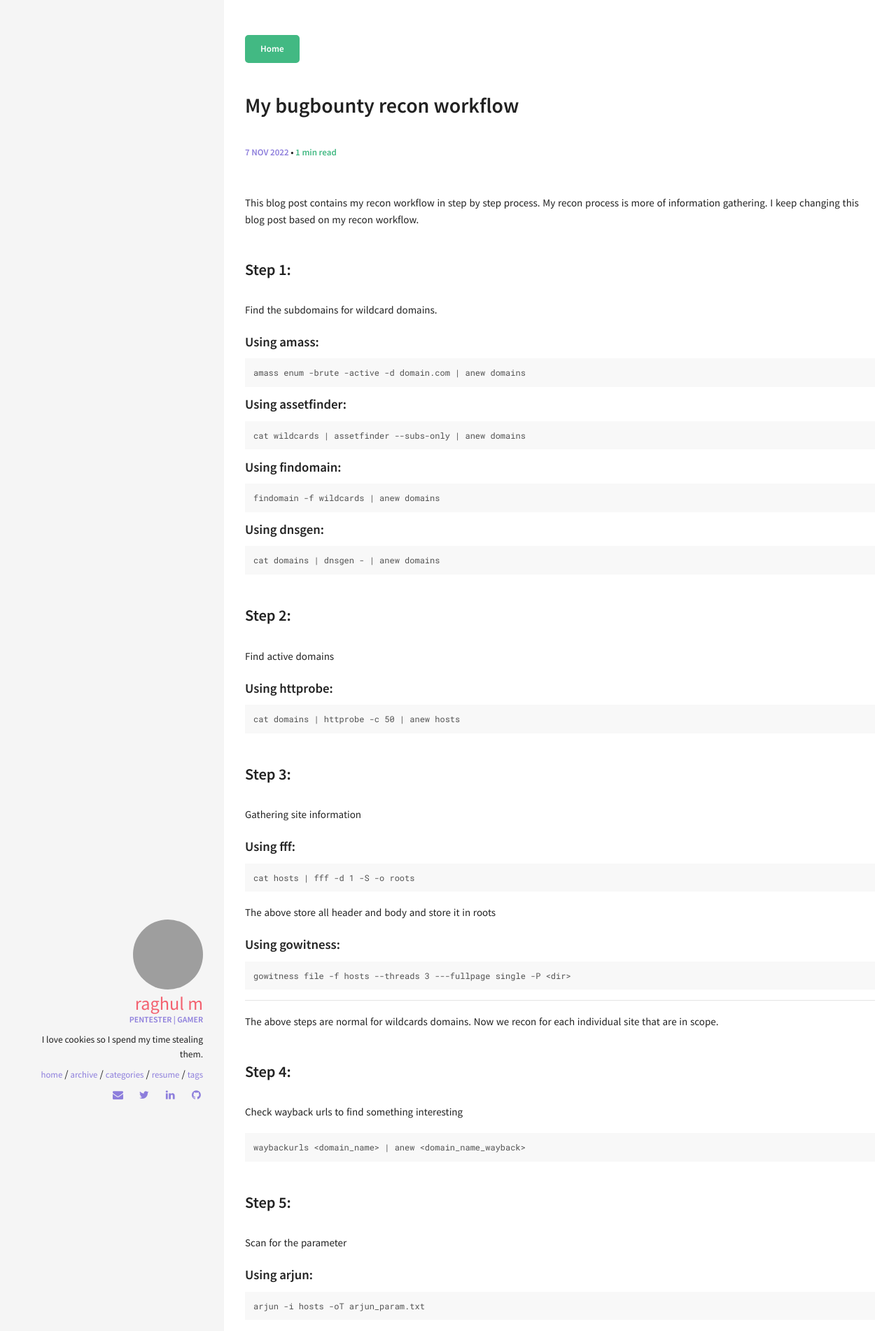
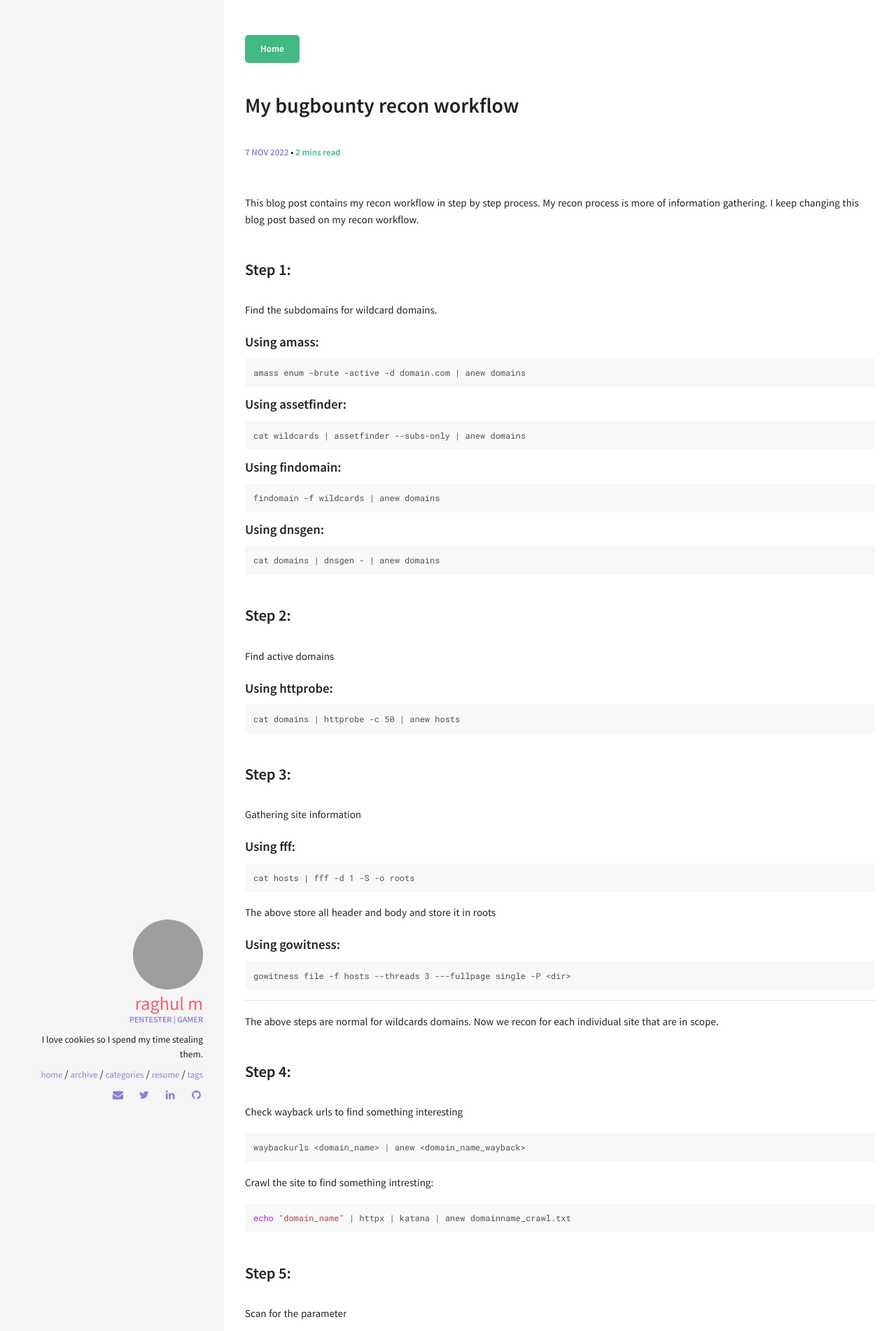
Before and after one commit to an0th3rhuman/an0th3rhuman.github.io, a Jekyll site: the page built from _posts/2022-11-07-my-bugbounty-recon-workflow.md, in a window 1280 px wide. Shown: the top 1902 px of the page at 70% size. Built offline with Jekyll 4.4.1, drawn with Linux system fonts in a browser that asks for light colours; comment, search, counter and statistics services are not loaded.

Commit message:
Update from Forestry.io Raghul M updated _posts/2022-11-07-my-bugbounty-recon-workflow.md

````diff
--- a/_posts/2022-11-07-my-bugbounty-recon-workflow.md
+++ b/_posts/2022-11-07-my-bugbounty-recon-workflow.md
@@ -65,6 +65,12 @@ Check wayback urls to find something interesting
 
     waybackurls <domain_name> | anew <domain_name_wayback>
 
+Crawl the site to find something intresting:
+
+```bash
+echo "domain_name" | httpx | katana | anew domainname_crawl.txt
+```
+
 ### Step 5:
 
 Scan for the parameter
````
